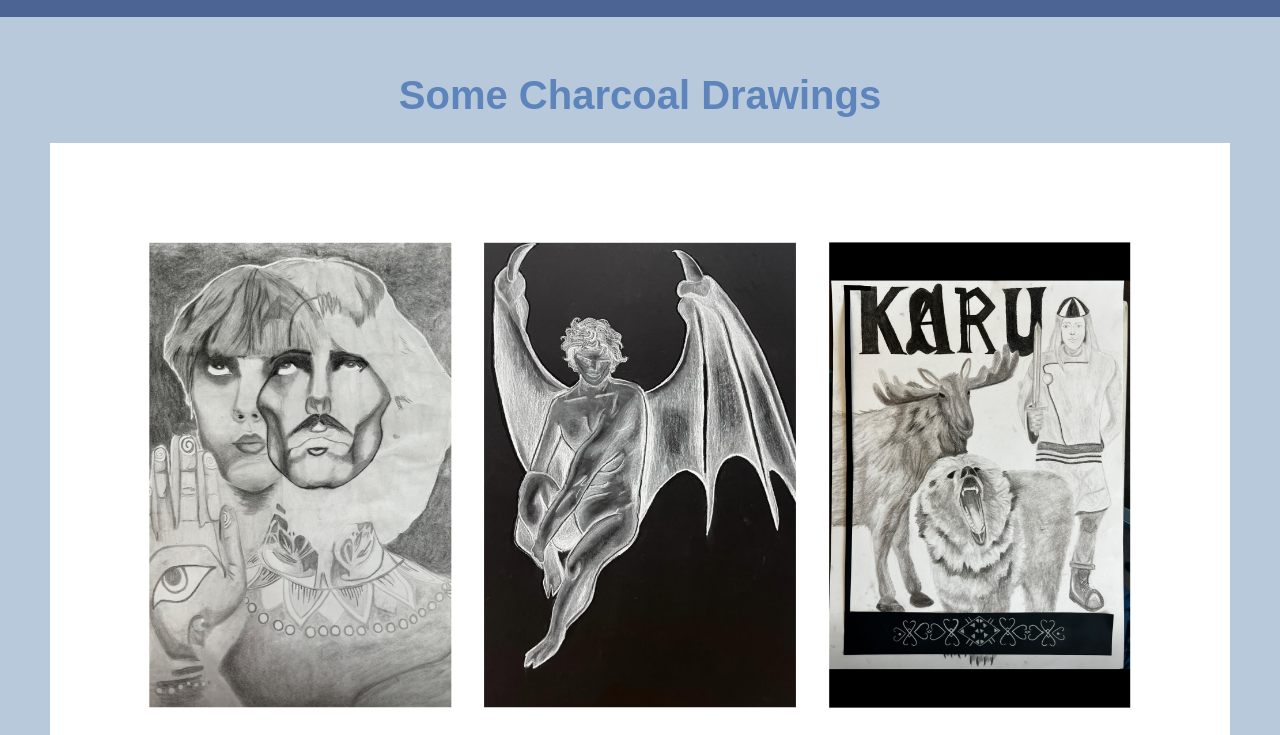
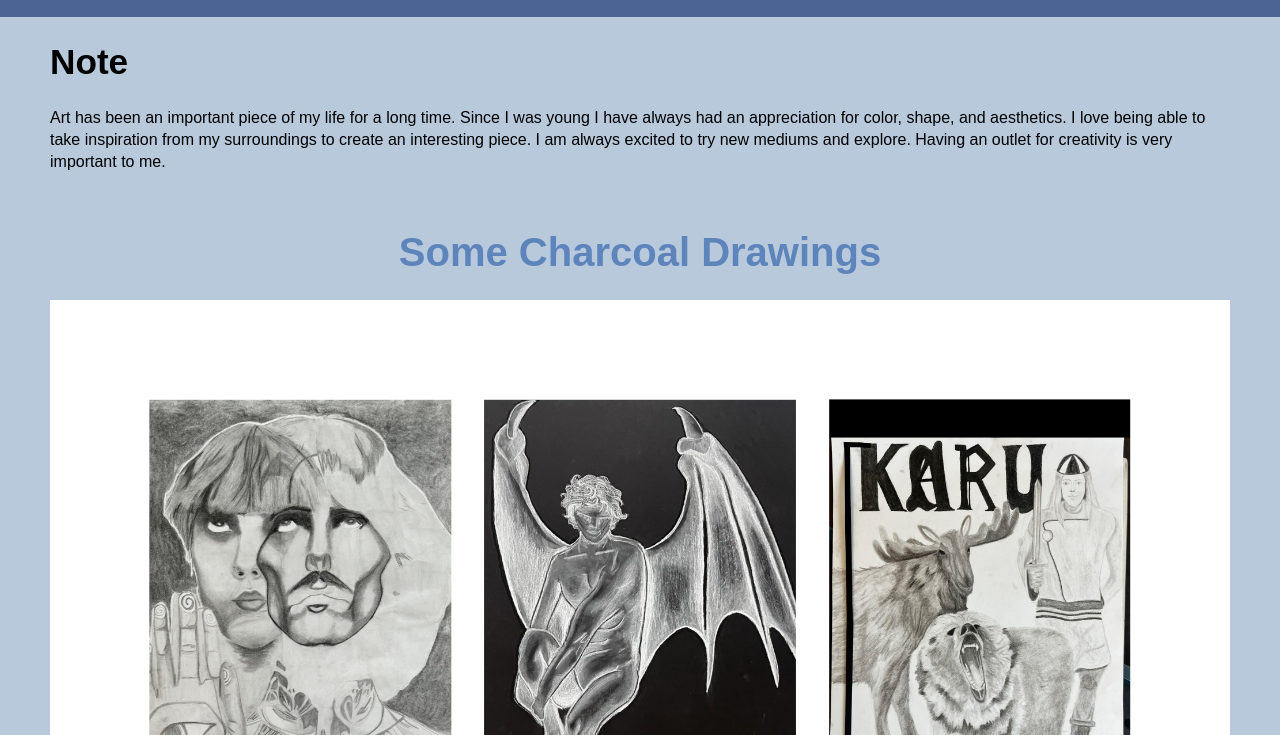
Before and after one commit to kaia-karu/kk-website, a plain HTML site: page pages/portfolio.html in a window 1280 px wide. Shown: the part 65-800 px from the top of the page. Drawn offline with Linux system fonts and the light colour scheme; a web font is replaced by a local one.

Commit message:
added note in portfolio

```diff
--- a/pages/portfolio.html
+++ b/pages/portfolio.html
@@ -70,6 +70,22 @@
         </div>
     </nav>
 
+    <!-- Note -->
+    <section class="note">
+        <div class="container">
+            <h2 class="note-heading text-xl">
+                Note
+            </h2>
+            <div class="note-content">
+                <p class="note-text">
+                    Art has been an important piece of my life for a long time. Since I was young I
+                    have always had an appreciation for color, shape, and aesthetics. I love being able to take
+                    inspiration from my surroundings to create an interesting piece. I am always excited to
+                    try new mediums and explore. Having an outlet for creativity is very important to me.
+                </p>
+            </div>
+        </div>
+    </section>
     <!-- Top -->
     <section class="top">
         <div class="container">
```
